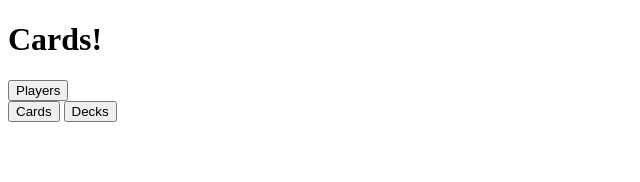
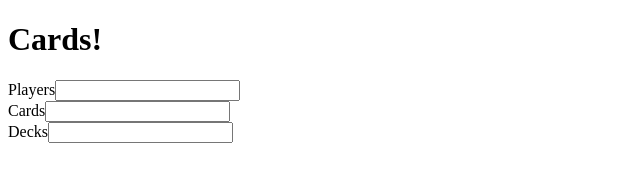
Before and after one commit to PolynomialD/Kata-Cards, an Electron app: page main.html in a window 1280 px wide. Shown: the whole page, without its empty margins (0-640 px from the left). Drawn offline with Linux system fonts and the light colour scheme.

Commit message:
some html

```diff
--- a/index.js
+++ b/index.js
@@ -1,6 +1,6 @@
 const electron = require('electron')
 
-const { app, BrowserWindow, Menu, ipcMain } = electron
+const { app, BrowserWindow, Menu } = electron
 
 let mainWindow
 
--- a/main.html
+++ b/main.html
@@ -6,10 +6,17 @@
     <h1>Cards!</h1>
     <div>
         <form id="options">
-            <div><button type="submit">Players</button></div>
-            <button type="submit">Cards</button>
-            <button type="submit">Decks</button>
+            <div>
+                Players<input id="players" type="number">
+            </div>
+            <div>
+                Cards<input id="cards" type="number">
+            </div>
+            <div>
+                Decks<input id="decks" type="number">
+            </div>
         </form>
     </div>
+    <script src='Cards.js'></script>
 </body>
 </html>
```
